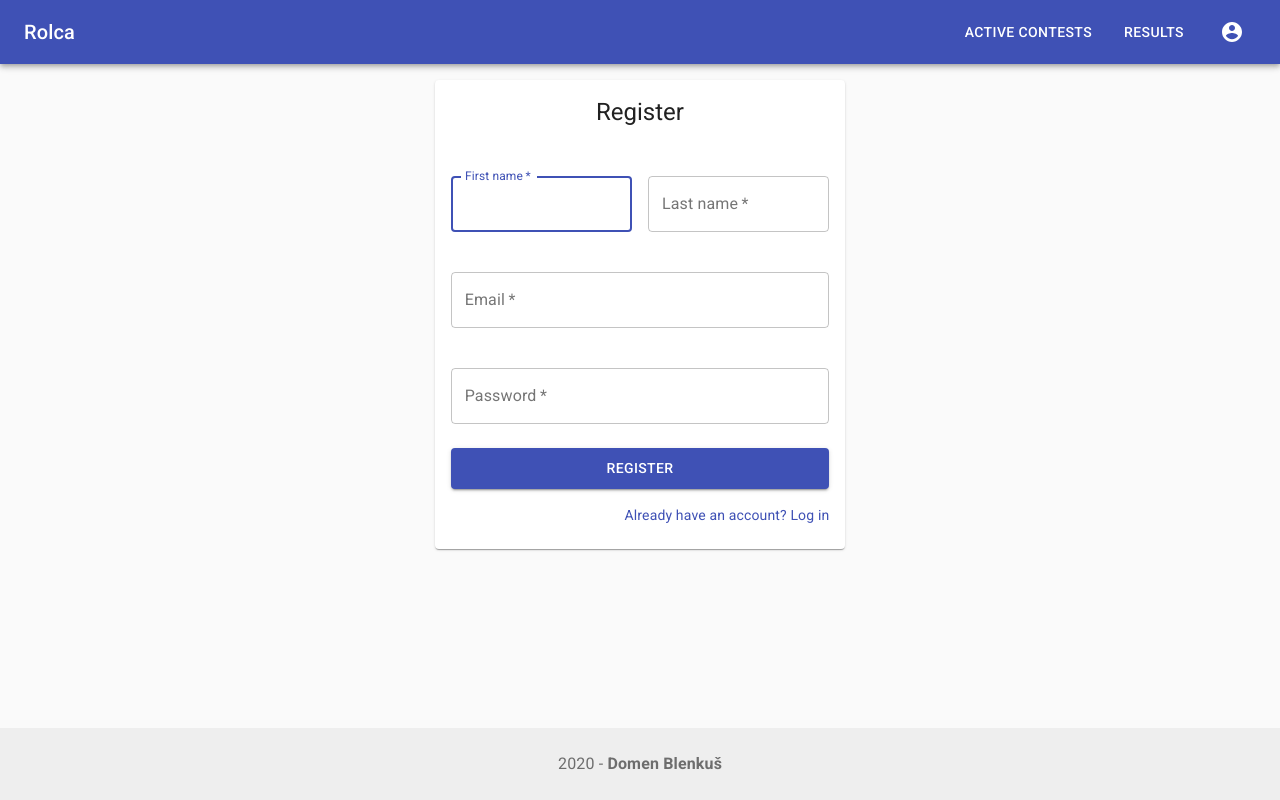
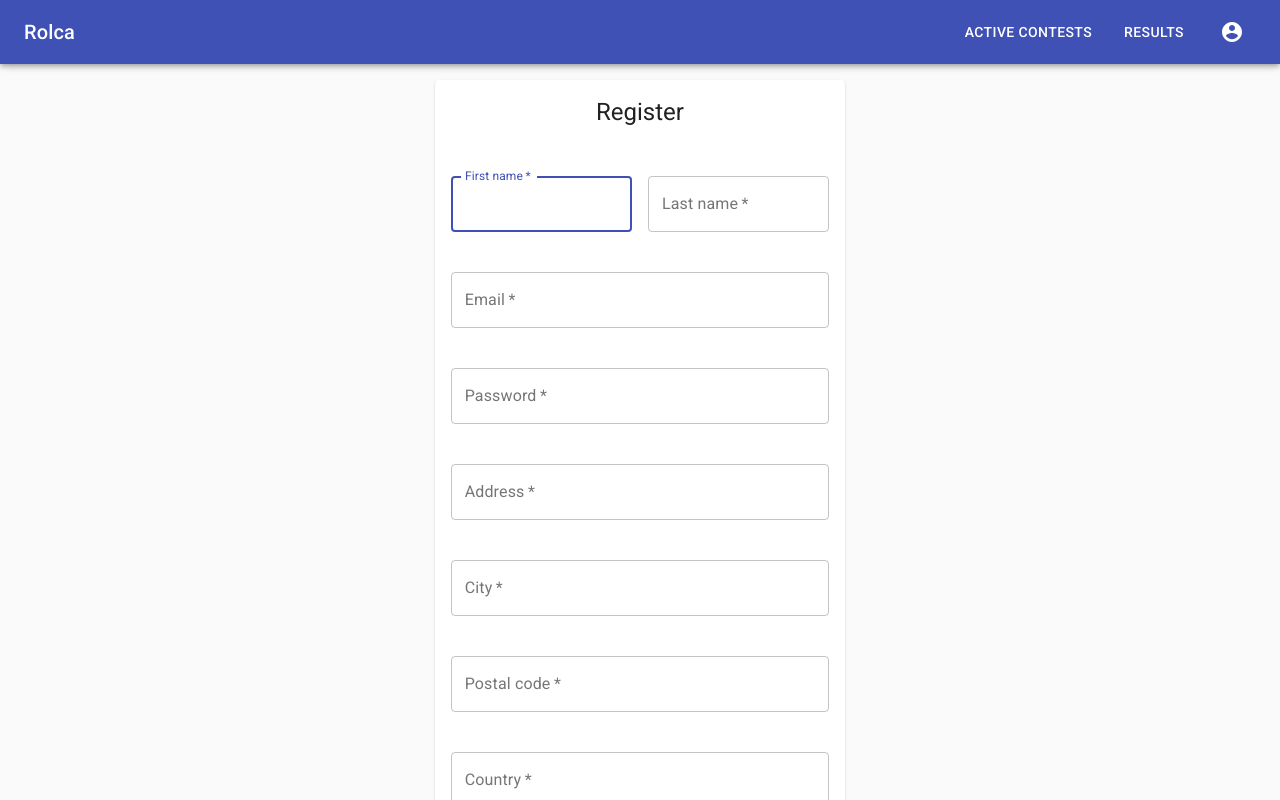
Before and after one commit to dblenkus/rolca-ui, a React (Create React App) app: page /register in a window 1280 px wide. Shown: the top 800 px of the page. Built offline with nearby package versions, Linux system fonts and the light colour scheme; no server answers.

Commit message:
Add additional fields to registration form

```diff
--- a/src/components/Auth/RegisterForm.tsx
+++ b/src/components/Auth/RegisterForm.tsx
@@ -13,6 +13,10 @@ export interface Fields {
     last_name: string;
     email: string;
     password: string;
+    address: string;
+    city: string;
+    postal_code: string;
+    country: string;
     [key: string]: string;
 }
 
@@ -21,6 +25,10 @@ export interface Errors {
     last_name: null | Array<string>;
     email: null | Array<string>;
     password: null | Array<string>;
+    address: null | Array<string>;
+    city: null | Array<string>;
+    postal_code: null | Array<string>;
+    country: null | Array<string>;
     non_field_errors: null | Array<string>;
     [key: string]: any;
 }
@@ -96,6 +104,50 @@ const RegisterForm: React.FC<RegisterFormProps> = (props) => {
                         onChange={onChange}
                     />
                 </Grid>
+                <Grid item xs={12}>
+                    <InputField
+                        name="address"
+                        label="Address"
+                        value={fields.address}
+                        error={getError('address')}
+                        autoComplete="street-address"
+                        required
+                        onChange={onChange}
+                    />
+                </Grid>
+                <Grid item xs={12}>
+                    <InputField
+                        name="city"
+                        label="City"
+                        value={fields.city}
+                        error={getError('city')}
+                        autoComplete="address-level2"
+                        required
+                        onChange={onChange}
+                    />
+                </Grid>
+                <Grid item xs={12}>
+                    <InputField
+                        name="postal_code"
+                        label="Postal code"
+                        value={fields.postal_code}
+                        error={getError('postal_code')}
+                        autoComplete="postal-code"
+                        required
+                        onChange={onChange}
+                    />
+                </Grid>
+                <Grid item xs={12}>
+                    <InputField
+                        name="country"
+                        label="Country"
+                        value={fields.country}
+                        error={getError('country')}
+                        autoComplete="country-name"
+                        required
+                        onChange={onChange}
+                    />
+                </Grid>
             </Grid>
             {getError('non_field_errors') !== null ? (
                 <Alert severity="error" className={classes.alert}>
--- a/src/services/UserService.ts
+++ b/src/services/UserService.ts
@@ -12,6 +12,10 @@ export interface RegisterPayload {
     last_name: string;
     email: string;
     password: string;
+    address: string;
+    city: string;
+    postal_code: string;
+    country: string;
 }
 
 export interface ActivateUserPayload {
--- a/src/views/Register.tsx
+++ b/src/views/Register.tsx
@@ -23,12 +23,20 @@ class RegisterView extends React.Component<{}, RegisterViewState> {
             last_name: '',
             email: '',
             password: '',
+            address: '',
+            city: '',
+            postal_code: '',
+            country: '',
         },
         errors: {
             first_name: null,
             last_name: null,
             email: null,
             password: null,
+            address: null,
+            city: null,
+            postal_code: null,
+            country: null,
             non_field_errors: null,
         },
         done: false,
```
